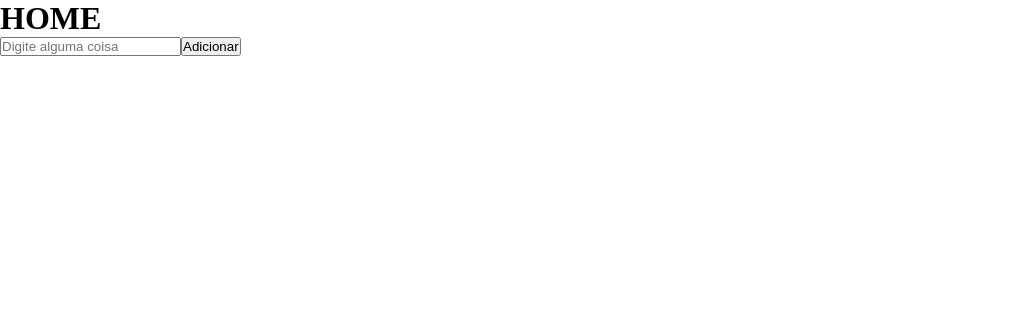
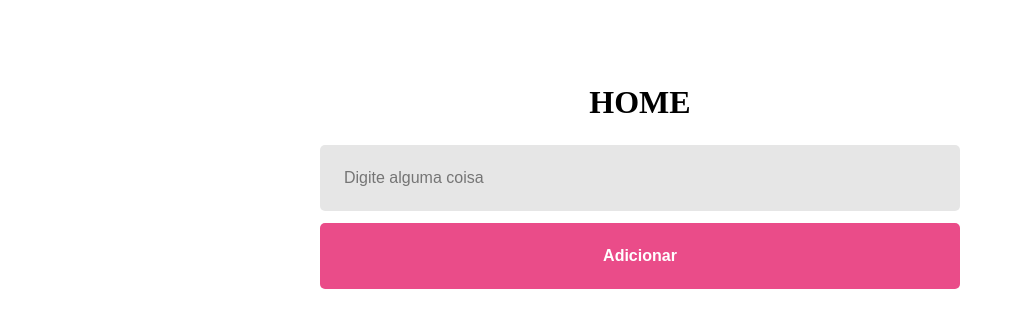
Before and after one commit to albertallan-rar/Ubuntu_Specialize_React, a React (Vite) app in the folder Ubuntu-React/: page / in a window 1280 px wide. Shown: the top 328 px of the page, without its empty margins (0-1023 px from the left). Built offline with nearby package versions, Linux system fonts and the light colour scheme.

Commit message:
Estilizando Pagina Css

```diff
--- a/Ubuntu-React/src/pages/Home/Index.tsx
+++ b/Ubuntu-React/src/pages/Home/Index.tsx
@@ -1,12 +1,12 @@
-import styles from './styles.css'
+import styles from './styles.module.css'
 
 function Home() {
     return (
-    <>
+    <div className={styles.container}>
         <h1>HOME</h1>
         <input type='text' placeholder="Digite alguma coisa"></input>
         <button type="button">Adicionar</button>
-    </>
+    </div>
 
     )
 }
--- /dev/null
+++ b/Ubuntu-React/src/pages/Home/styles.module.css
@@ -0,0 +1,41 @@
+.container {
+    display: flex;
+    align-items: center;
+    flex-direction: column;
+}
+
+.container h1{
+    margin: 84px 0 24px;
+}
+
+.container input{
+    width: 50%;
+    padding: 24px;
+
+    background-color: #e6e6e6;
+    border-radius: 5px;
+    border:none;
+
+    font-size: 16px;
+}
+
+.container button {
+    width: 50%;
+    padding: 24px;
+    font-weight: 700;
+
+    background: #ea4c89;
+    color: #ffffff;
+
+    border-radius: 5px;
+    margin: 12px 0 84px;
+    border: none;
+
+    cursor: pointer;
+    font-size: 16px;
+    transition: filter 0.2s;
+}
+
+.container button:hover {
+    filter: brightness(0.9);
+}
```
Also changed, not shown: Ubuntu-React/src/pages/Home/styles.css (deleted).
